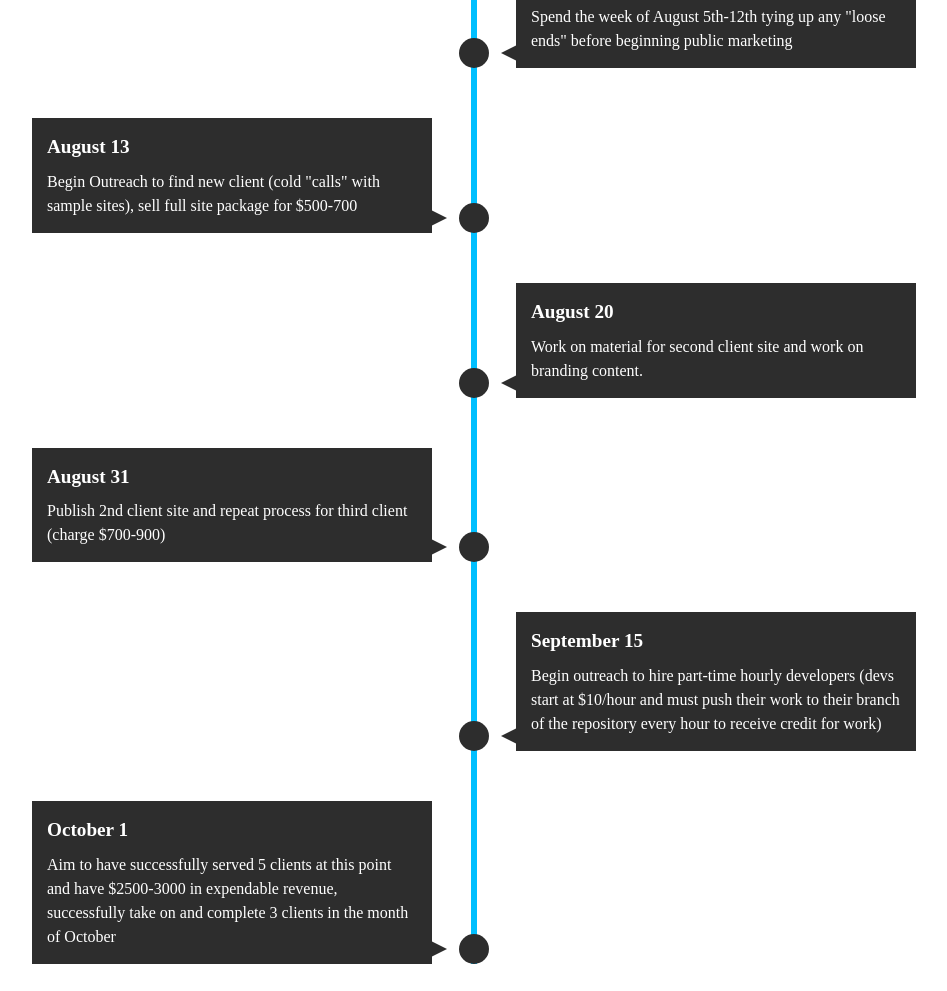
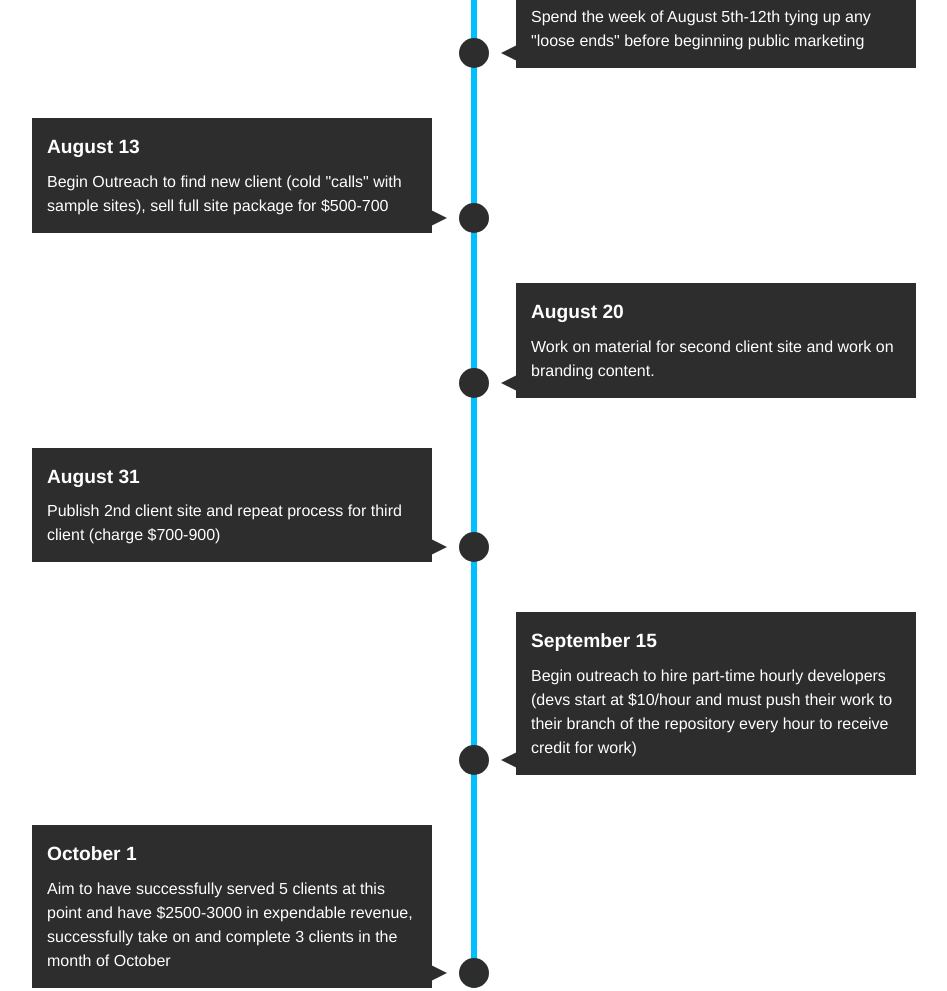
Before and after one commit to Xanagar/Timeline, a plain HTML site: page index.html in a window 1280 px wide. Shown: the part 1018-2009 px from the top of the page, without its empty margins (166-1113 px from the left). Drawn offline with nearby package versions, Linux system fonts and the light colour scheme; a script that the page names is missing.

Commit message:
Update main.css

```diff
--- a/main.css
+++ b/main.css
@@ -10,7 +10,7 @@
 @import url('https://fonts.googleapis.com/css?family=Comfortaa');
 
 body {
-    font: normal 16px/1.5 "Comfortaa Light";
+    font: normal 16px/1.5 "Helvetica";
     background: #2d2d2d;
     color: #fff;
     overflow-x: hidden;
```
